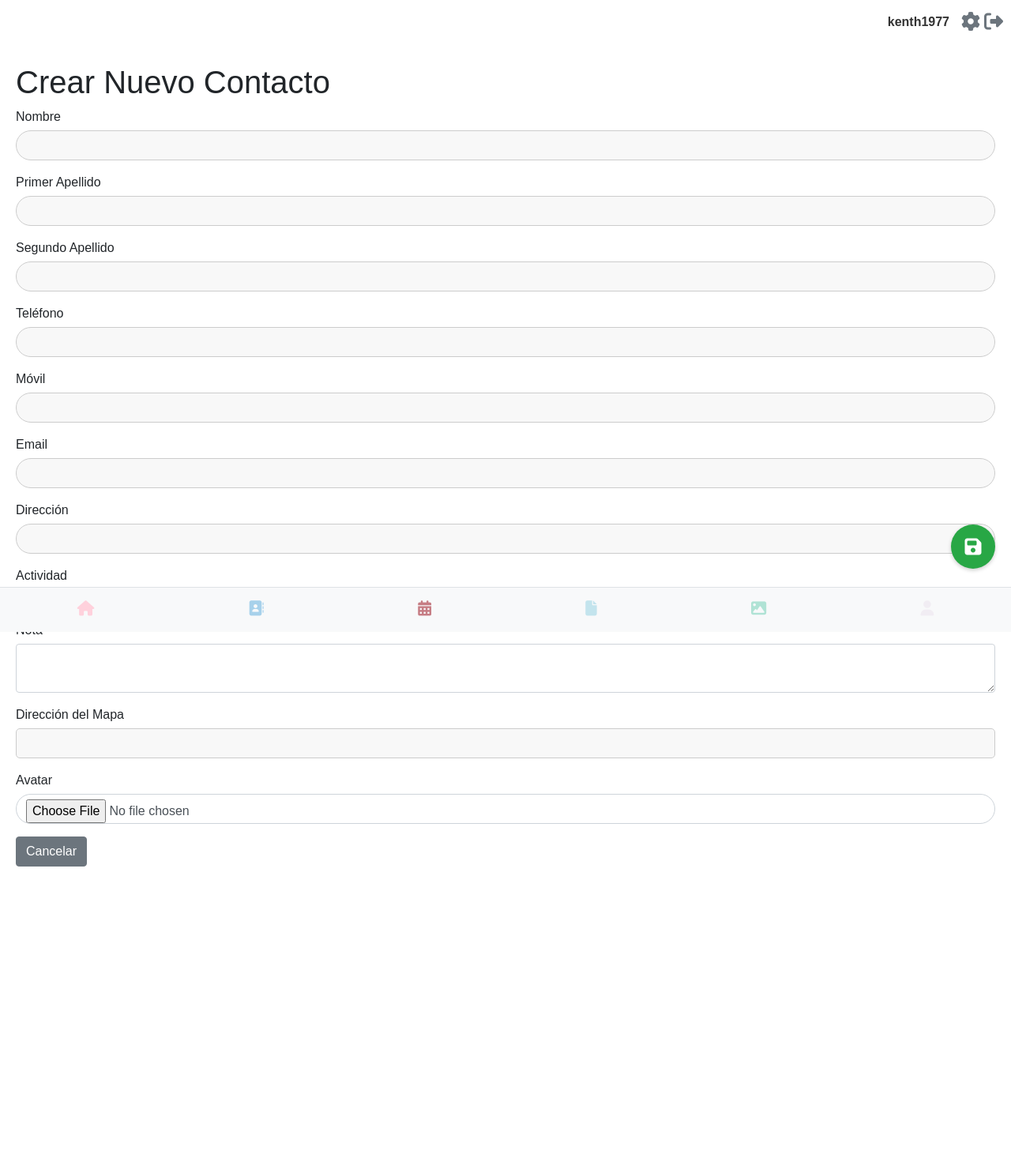
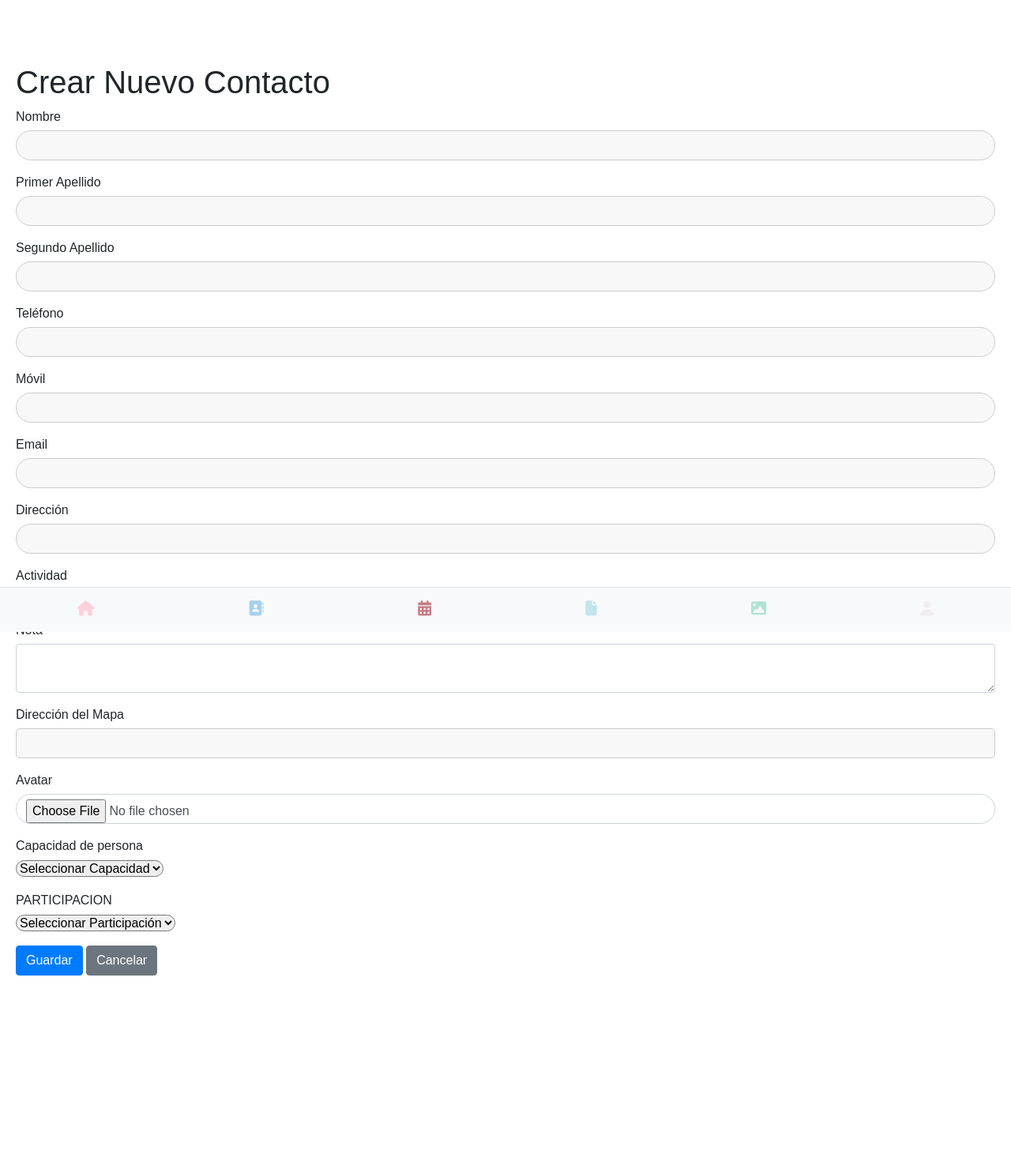
Before and after one commit to kerm1977/miniapp, a Flask app: page /crear_contacto in a window 1280 px wide. Shown: the whole page at 79% size. Before the commit the page ends 1097 px from the top, so only its background shows below. Run offline with Flask 3, Linux system fonts and the light colour scheme; a user stored in the database is signed in; some libraries are stand-ins or nearby versions.

Commit message:
corrección con botón guardar y agregar contacto

```diff
--- a/app.py
+++ b/app.py
@@ -83,8 +83,8 @@ class Contacto(db.Model):
     movil = db.Column(db.String(20))
     email = db.Column(db.String(120))
     direccion = db.Column(db.String(200))
-    actividad = db.Column(db.String(100))
-    tipo_actividad = db.Column(db.String(100))
+    actividad = db.Column(db.String(100))  # Corrección: Usando 'actividad' para el modelo
+    tipo_actividad = db.Column(db.String(100)) # Manteniendo tipo_actividad si lo usas en el formulario
     nota = db.Column(db.Text)
     direccion_mapa = db.Column(db.String(255))
     avatar_path = db.Column(db.String(255)) # Para guardar la ruta del avatar
@@ -800,7 +800,6 @@ def handle_events():
     elif request.method == 'POST':
         data = request.get_json()
         date_str = data.get('date')
-        time_str = data.get('time')  # Obtiene la hora del request
         title = data.get('title')
         description = data.get('description')
 
@@ -809,20 +808,18 @@ def handle_events():
 
         try:
             date_obj = datetime.strptime(date_str, '%Y-%m-%d').date()
-            event_time = datetime.strptime(time_str, '%H:%M').time() if time_str else None  # Convierte la hora
-            new_event = Event(date=date_obj, time=event_time, title=title, description=description)
+            new_event = Event(date=date_obj, title=title, description=description)
             db.session.add(new_event)
             db.session.commit()
             return jsonify({'message': 'Evento guardado exitosamente', 'id': new_event.id, 'event': new_event.to_dict()}), 201
         except ValueError as ve:
             db.session.rollback()
-            print(f"Error de formato de fecha/hora: {ve}")
-            return jsonify({'error': f'Formato de fecha/hora inválido (YYYY-MM-DD HH:MM): {ve}'}), 400
+            print(f"Error de formato de fecha: {ve}")
+            return jsonify({'error': f'Formato de fecha inválido (YYYY-MM-DD): {ve}'}), 400
         except Exception as e:
             db.session.rollback()
             print(f"Error al guardar el evento: {e}")
             return jsonify({'error': f'Error al guardar el evento: {e}'}), 500
-
 
 @app.route('/api/events/<int:id>', methods=['GET', 'DELETE', 'PUT'])
 def handle_single_event(id):
@@ -839,30 +836,54 @@ def handle_single_event(id):
     elif request.method == 'PUT':
         data = request.get_json()
         date_str = data.get('date')
-        time_str = data.get('time')  # Obtiene la hora del request
         title = data.get('title')
         description = data.get('description')
 
-        try:
-            if date_str:
+        if date_str:
+            try:
                 event.date = datetime.strptime(date_str, '%Y-%m-%d').date()
-            if time_str:
-                event.time = datetime.strptime(time_str, '%H:%M').time()  # Convierte la hora
-            if title:
-                event.title = title
-            if description is not None:  # Permite borrar la descripción si se envía null
-                event.description = description
+            except ValueError:
+                return jsonify({'error': 'Formato de fecha inválido (YYYY-MM-DD)'}), 400
+        if title:
+            event.title = title
+        if description is not None:  # Permitir borrar la descripción si se envía null
+            event.description = description
 
-            db.session.commit()
-            return jsonify({'message': f'Evento con ID {id} actualizado exitosamente', 'event': event.to_dict()}), 200
-        except ValueError as ve:
-            db.session.rollback()
-            print(f"Error de formato de fecha/hora: {ve}")
-            return jsonify({'error': f'Formato de fecha/hora inválido (YYYY-MM-DD HH:MM): {ve}'}), 400
-        except Exception as e:
-            db.session.rollback()
-            print(f"Error al actualizar el evento: {e}")
-            return jsonify({'error': f'Error al actualizar el evento: {e}'}), 500
+        db.session.commit()
+        return jsonify({'message': f'Evento con ID {id} actualizado exitosamente', 'event': event.to_dict()}), 200
+
+
+@app.route('/api/events/<int:id>', methods=['PUT'])
+def update_event(id):
+    event = db.session.get(Event, id)
+    if event:
+        data = request.get_json()
+        date_str = data.get('date')
+        title = data.get('title')
+        description = data.get('description')
+
+        if date_str:
+            try:
+                event.date = datetime.strptime(date_str, '%Y-%m-%d').date()
+            except ValueError:
+                return jsonify({'error': 'Formato de fecha inválido (YYYY-MM-DD)'}), 400
+        if title:
+            event.title = title
+        if description is not None:  # Permitir borrar la descripción si se envía null
+            event.description = description
+
+        db.session.commit()
+        return jsonify({'message': f'Evento con ID {id} actualizado exitosamente', 'event': event.to_dict()}), 200
+    else:
+        return jsonify({'error': f'Evento con ID {id} no encontrado'}), 404
+
+
+
+
+
+
+
+
 
 
 
--- a/templates/base.html
+++ b/templates/base.html
@@ -8,6 +8,8 @@
 <!--  -->
 </head>
 <body>
+
+
 
 {% include "flash.html" %}
 
--- a/templates/crear_contacto.html
+++ b/templates/crear_contacto.html
@@ -1,199 +1,102 @@
 {% extends 'base.html' %}
 {% block title %}Crear Contacto{% endblock %}
 {% block content %}
-    {% if current_user.is_authenticated %}
-        <div class="top-right">
-            <span class="username-display">{{ current_user.username }}</span>
-            <a href="{{ url_for('perfil') }}" class="gear-icon"><i class="fas fa-cog"></i></a>
-            <a href="{{ url_for('logout') }}" class="logout-icon"><i class="fas fa-sign-out-alt"></i></a>
-        </div>
-    {% else %}
-    {% endif %}
-
     <h1>Crear Nuevo Contacto</h1>
     <form method="POST" enctype="multipart/form-data" id="crearContactoForm">
         {{ form.csrf_token }}
         <div class="mb-3">
             {{ form.nombre.label(class="form-label") }}
             {{ form.nombre(class="rounded-pill form-control") }}
-            {% if form.nombre.errors %}
-                <ul class="errors">
             {% for error in form.nombre.errors %}
-                        <li>{{ error }}</li>
+                <ul class="errors"><li>{{ error }}</li></ul>
             {% endfor %}
-                </ul>
-            {% endif %}
         </div>
         <div class="mb-3">
             {{ form.primer_apellido.label(class="form-label") }}
             {{ form.primer_apellido(class="rounded-pill form-control") }}
-            {% if form.primer_apellido.errors %}
-                <ul class="errors">
             {% for error in form.primer_apellido.errors %}
-                        <li>{{ error }}</li>
+                <ul class="errors"><li>{{ error }}</li></ul>
             {% endfor %}
-                </ul>
-            {% endif %}
         </div>
         <div class="mb-3">
             {{ form.segundo_apellido.label(class="form-label") }}
             {{ form.segundo_apellido(class="rounded-pill form-control") }}
-            {% if form.segundo_apellido.errors %}
-                <ul class="errors">
             {% for error in form.segundo_apellido.errors %}
-                        <li>{{ error }}</li>
+                <ul class="errors"><li>{{ error }}</li></ul>
             {% endfor %}
-                </ul>
-            {% endif %}
         </div>
         <div class="mb-3">
             {{ form.telefono.label(class="form-label") }}
             {{ form.telefono(class="rounded-pill form-control") }}
-            {% if form.telefono.errors %}
-                <ul class="errors">
             {% for error in form.telefono.errors %}
-                        <li>{{ error }}</li>
+                <ul class="errors"><li>{{ error }}</li></ul>
             {% endfor %}
-                </ul>
-            {% endif %}
         </div>
         <div class="mb-3">
             {{ form.movil.label(class="form-label") }}
             {{ form.movil(class="rounded-pill form-control") }}
-            {% if form.movil.errors %}
-                <ul class="errors">
             {% for error in form.movil.errors %}
-                        <li>{{ error }}</li>
+                <ul class="errors"><li>{{ error }}</li></ul>
             {% endfor %}
-                </ul>
-            {% endif %}
         </div>
         <div class="mb-3">
             {{ form.email.label(class="form-label") }}
             {{ form.email(class="rounded-pill form-control") }}
-            {% if form.email.errors %}
-                <ul class="errors">
             {% for error in form.email.errors %}
-                        <li>{{ error }}</li>
+                <ul class="errors"><li>{{ error }}</li></ul>
             {% endfor %}
-                </ul>
-            {% endif %}
         </div>
         <div class="mb-3">
             {{ form.direccion.label(class="form-label") }}
             {{ form.direccion(class="rounded-pill form-control") }}
-            {% if form.direccion.errors %}
-                <ul class="errors">
             {% for error in form.direccion.errors %}
-                        <li>{{ error }}</li>
+                <ul class="errors"><li>{{ error }}</li></ul>
             {% endfor %}
-                </ul>
-            {% endif %}
         </div>
         <div class="mb-3">
             {{ form.tipo_actividad.label(class="form-label") }}
             {{ form.tipo_actividad(class="rounded-pill form-select") }}
-            {% if form.tipo_actividad.errors %}
-                <ul class="errors">
             {% for error in form.tipo_actividad.errors %}
-                        <li>{{ error }}</li>
+                <ul class="errors"><li>{{ error }}</li></ul>
             {% endfor %}
-                </ul>
-            {% endif %}
         </div>
         <div class="mb-3">
             {{ form.nota.label(class="form-label") }}
             {{ form.nota(class="form-control") }}
-            {% if form.nota.errors %}
-                <ul class="errors">
             {% for error in form.nota.errors %}
-                        <li>{{ error }}</li>
+                <ul class="errors"><li>{{ error }}</li></ul>
             {% endfor %}
-                </ul>
-            {% endif %}
         </div>
         <div class="mb-3">
             {{ form.direccion_mapa.label(class="form-label") }}
             {{ form.direccion_mapa(class="form-control") }}
-            {% if form.direccion_mapa.errors %}
-                <ul class="errors">
             {% for error in form.direccion_mapa.errors %}
-                        <li>{{ error }}</li>
+                <ul class="errors"><li>{{ error }}</li></ul>
             {% endfor %}
-                </ul>
-            {% endif %}
         </div>
         <div class="mb-3">
             {{ form.avatar.label(class="form-label") }}
             {{ form.avatar(class="rounded-pill form-control") }}
-            {% if form.avatar.errors %}
-                <ul class="errors">
             {% for error in form.avatar.errors %}
-                        <li>{{ error }}</li>
+                <ul class="errors"><li>{{ error }}</li></ul>
             {% endfor %}
-                </ul>
-            {% endif %}
         </div>
-        <div class="mb-3" style="display: none;">
-            {{ form.submit(class="btn btn-primary") }}
+        <div class="mb-3">
+            {{ form.capacidad_persona.label(class="form-label") }}
+            {{ form.capacidad_persona(class="rounded-pill form-select") }}
+            {% for error in form.capacidad_persona.errors %}
+                <ul class="errors"><li>{{ error }}</li></ul>
+            {% endfor %}
         </div>
+        <div class="mb-3">
+            {{ form.participacion.label(class="form-label") }}
+            {{ form.participacion(class="rounded-pill form-select") }}
+            {% for error in form.participacion.errors %}
+                <ul class="errors"><li>{{ error }}</li></ul>
+            {% endfor %}
+        </div>
+        <button type="submit" class="btn btn-primary">Guardar</button>
         <a href="{{ url_for('listar_contacto') }}" class="btn btn-secondary">Cancelar</a>
         </form>
 
-    <style>
-        .top-right {
-            position: absolute;
-            top: 10px;
-            right: 10px;
-        }
-
-        .username-display {
-            margin-right: 10px;
-        }
-
-        .gear-icon, .logout-icon {
-            margin-left: 5px;
-            color: #6c757d;
-            text-decoration: none;
-        }
-
-        .gear-icon:hover, .logout-icon:hover {
-            color: #007bff;
-        }
-
-        .errors {
-            color: red;
-            list-style-type: none;
-            padding: 0;
-            margin-top: 0.25rem;
-            font-size: 0.875em;
-        }
-
-        .floating-button {
-            position: fixed;
-            bottom: 80px; /* Subir el botón */
-            right: 20px;
-            background-color: #28a745; /* Color verde para guardar */
-            color: white;
-            border-radius: 50%;
-            width: 56px;
-            height: 56px;
-            display: flex;
-            justify-content: center;
-            align-items: center;
-            font-size: 24px;
-            box-shadow: 0 2px 5px rgba(0, 0, 0, 0.2);
-            z-index: 1000;
-            text-decoration: none;
-        }
-
-        .floating-button:hover {
-            background-color: #1e7e34;
-            color: white;
-        }
-    </style>
-
-    <a href="#" onclick="document.getElementById('crearContactoForm').submit(); return false;" class="floating-button">
-        <i class="fas fa-save"></i>
-    </a>
     {% endblock %}
```
Also changed, not shown: instance/db.db. Lines whose indentation alone changed are shown as unchanged.
